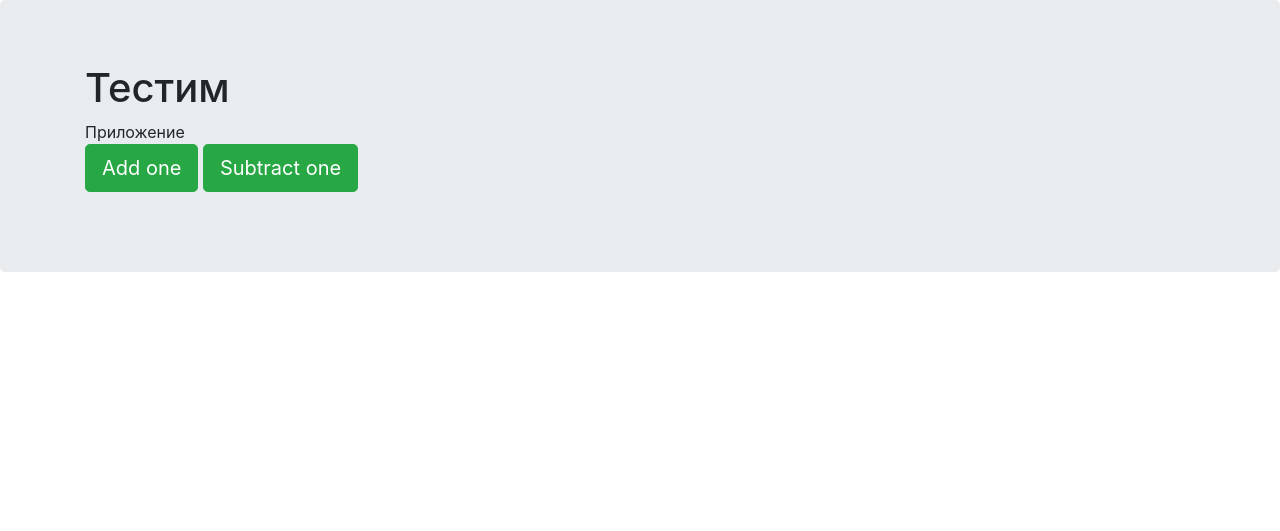
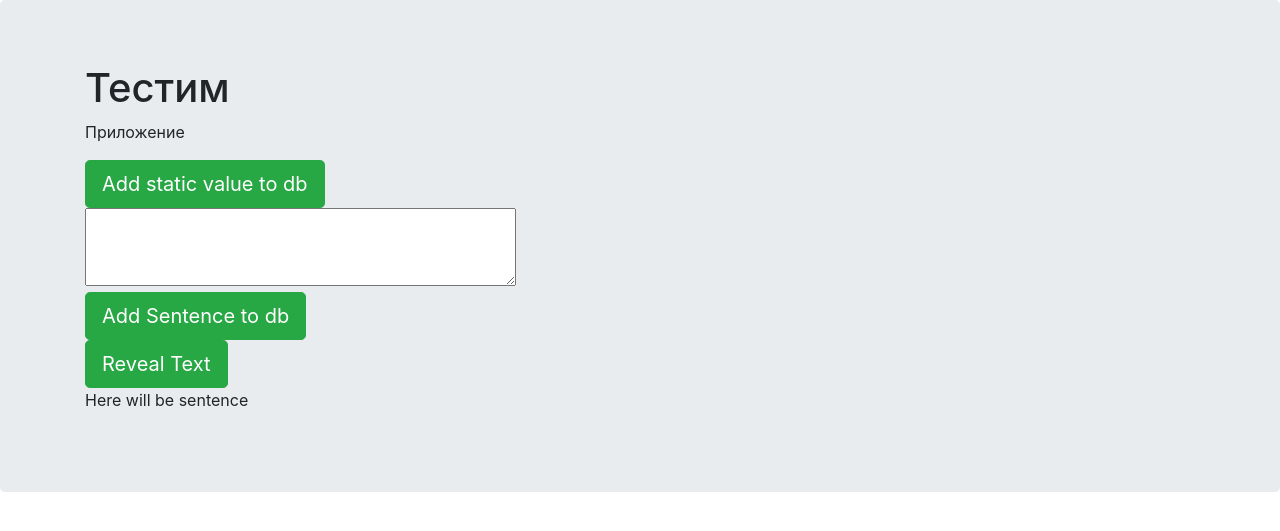
Before and after one commit to Sar1n/Django-kazka, a Django app: page /hello/ in a window 1280 px wide. Shown: the top 531 px of the page. Run offline with Django 3.2, Linux system fonts and the light colour scheme; some libraries are stand-ins or nearby versions.

Commit message:
Implemented test data flow

```diff
--- a/Login/templates/Login.html
+++ b/Login/templates/Login.html
@@ -3,6 +3,7 @@
 {% block content %}
 <div class="jumbotron">
 
+  <div>
       <script>
           function getCookie(name) {
             var cookieValue = null;
@@ -34,30 +35,58 @@
             }
         });
       </script>
-
+  </div> <!--CSRF TOKEN HERE-->
   {% csrf_token %}
 
   <script type="text/javascript">
-  // using jQuery
       var csrftoken = jQuery("[name=csrfmiddlewaretoken]").val();
   </script>
+
 
     <div class="container">
       <h1>Тестим</h1>
       Приложение
       <p>
+
+          <div class="green">
           <a>
-            <button id='btn-add' class="btn btn-success btn-lg" >Add one</button>
+            <button id='btn-add' class="btn btn-success btn-lg" >Add static value to db</button>
           </a>
+          </div>
+
+
+          <div class="text">
+          <textarea name="Sentence" cols="40" rows="3" id='textarea'></textarea>
+          </div>
+
+
+          <div class="textadd">
           <a>
-            <button id='btn-subtract' class="btn btn-success btn-lg" >Subtract one</button>
+            <button id='btn-text' class="btn btn-success btn-lg" >Add Sentence to db</button>
           </a>
+          </div>
+
+
+          <div class="textreveal">
+            <a>
+              <button id='btn-reveal' class="btn btn-success btn-lg" >Reveal Text</button>
+            </a>
+            </div>
+
+
+          <a>
+            Here will be sentence
+          </a>
+      </p>
+    </div>
+</div>
+
+<div>
   <script type="text/javascript">
     $('#btn-add').click
     (
         function()
         {
-                    //alert("good");
             $.ajax
             (
                 {
@@ -75,7 +104,56 @@
         }
     );
   </script>
-      </p>
-    </div>
+
+<script type="text/javascript">
+  $('#btn-text').click
+  (
+      function()
+      {
+          var textdata = document.getElementById("textarea").value
+          $.ajax
+          (
+              {
+                  url: "ajax/textadd/",
+                  type: "POST",
+                  data: {"textdata": textdata},
+                  success: function()
+                  {
+                      alert("good");
+                  }
+              }
+          )
+      .fail(function() {
+      alert("fail");
+      });
+      }
+  );
+</script>
+
+
+<script type="text/javascript">
+  $('#btn-reveal').click
+  (
+      function()
+      {
+          $.ajax
+          (
+              {
+                  url: "ajax/textreveal/",
+                  type: "GET",
+                  //dataType: 'json',
+                  success: function(data)
+                  {
+                      alert(data);
+                  }
+              }
+          )
+      .fail(function() {
+      alert("fail");
+      });
+      }
+  );
+</script>
+
 </div>
 {% endblock %}
--- a/Login/templates/wrapper.html
+++ b/Login/templates/wrapper.html
@@ -7,6 +7,9 @@
         <link rel="stylesheet" href="https://stackpath.bootstrapcdn.com/bootstrap/4.4.1/css/bootstrap.min.css" integrity="sha384-Vkoo8x4CGsO3+Hhxv8T/Q5PaXtkKtu6ug5TOeNV6gBiFeWPGFN9MuhOf23Q9Ifjh" crossorigin="anonymous">
         <script src="https://stackpath.bootstrapcdn.com/bootstrap/4.4.1/js/bootstrap.min.js" integrity="sha384-wfSDF2E50Y2D1uUdj0O3uMBJnjuUD4Ih7YwaYd1iqfktj0Uod8GCExl3Og8ifwB6" crossorigin="anonymous"></script>
         <script src="https://ajax.googleapis.com/ajax/libs/jquery/3.4.1/jquery.min.js"></script>
+        <!--<script type="text/javascript" src="JS/csrf_token.js"></script>-->
+        <!--<script type="text/javascript" src="/Login/templates/JS/buttons.js"></script>-->
+        <!--<link rel="stylesheet" type="text/css" href="CSS/testdivs.css">-->
     </head>
     <body>
         {% block content %}
--- a/Login/urls.py
+++ b/Login/urls.py
@@ -6,6 +6,7 @@ app_name = 'Login'
 urlpatterns = [
     path('', views.hello, name='home'),
     path('ajax/testadd/', views.Test_Add, name='Add'),
-    path('ajax/testsubtract/', views.Test_Subtract, name='Subtract'),
+    path('ajax/textadd/', views.Text_Add, name='TextAdd'),
+    path('ajax/textreveal/', views.Text_Reveal, name='TextReveal'),
     re_path(r'^testbutton$', views.Test_view, name='test'),
 ]
--- a/Login/views.py
+++ b/Login/views.py
@@ -5,6 +5,7 @@ from Login.models import *
 from django.http import HttpResponse, Http404
 from django.views.generic.base import View
 from django.shortcuts import render, redirect
+from django.http.response import JsonResponse
 
 def hello(request):
     return render(request, 'Login.html')
@@ -40,6 +41,28 @@ def Test_Add(request):
     #else:
         #raise Http404
 
+def Text_Add(request):
+    textdata = request.POST['textdata']
+    text = AddingText()
+    text.DBWrite(textdata)
+    #if request.is_ajax() and request.POST:
+        #req = request.POST
+        #textdata = req.cleaned_data
+        #text = AddingText()
+        #text.DBWrite(textdata)
+    return HttpResponse()
+    #else:
+        #raise Http404
+
+def Text_Reveal(request):
+    text = AddingText()
+    x = text.DBGet()
+    response = {}
+    response['result'] = x
+    return HttpResponse(x)
+
+
+
 def Test_Subtract(request):
     if request.is_ajax() and request.POST:
         test = Test()
--- a/requirements.txt
+++ b/requirements.txt
@@ -1,3 +1,4 @@
 Django>=2.0,<3.0
+bson
 pymongo[tls, srv]
 psycopg2>=2.7,<3.0
```
Also changed, not shown: Login/models.py (+11 -0 lines), Login/templates/CSS/testdivs.css (added, +30 -0 lines), Login/templates/JS/buttons.js (added, +25 -0 lines), Login/templates/JS/csrf_token.js (added, +32 -0 lines). Lines whose indentation alone changed are shown as unchanged.
